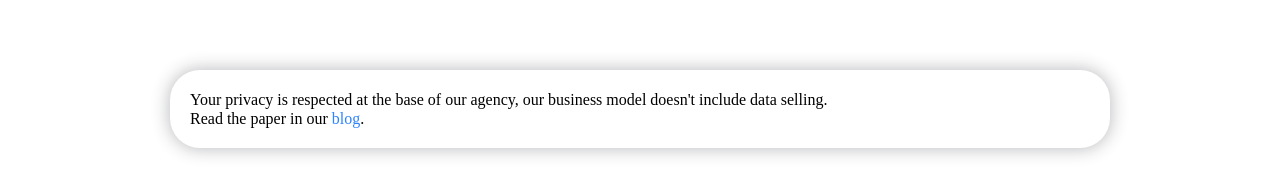
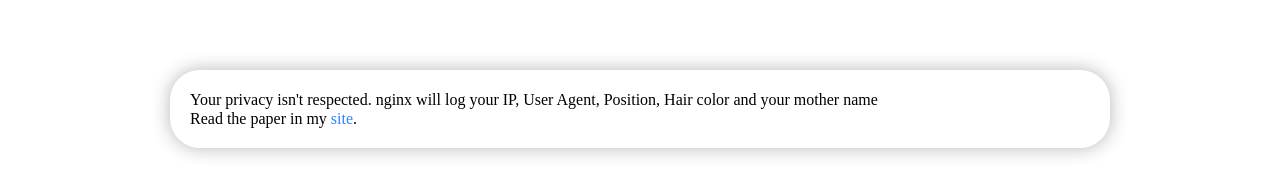
Before and after one commit to NeverquestTheHacker/LucaTheSucker, a plain HTML site: page lth/damettoluca.gay/privacy.html in a window 1280 px wide. Shown: the part 292-487 px from the top of the page. Drawn offline with Linux system fonts and the light colour scheme; a web font is replaced by a local one.

Commit message:
Update privacy.html

```diff
--- a/lth/damettoluca.gay/privacy.html
+++ b/lth/damettoluca.gay/privacy.html
@@ -1,8 +1,7 @@
 <!DOCTYPE html>
 <html lang="en">
 
-<!-- Mirrored from damettoluca.com/privacy by HTTrack Website Copier/3.x [XR&CO'2014], Fri, 28 May 2021 14:35:34 GMT -->
-<!-- Added by HTTrack --><meta http-equiv="content-type" content="text/html;charset=UTF-8" /><!-- /Added by HTTrack -->
+
 <head>
 <meta charset="UTF-8">
 <title>Privacy | damettoluca.com</title>
@@ -19,8 +18,8 @@
 </div>
 <section class="container">
 <p class="highlight">
-Your privacy is respected at the base of our agency, our business model doesn't include data selling.
-<br>Read the paper in our <a href="https://blog.damettoluca.com/privacy">blog</a>.
+Your privacy isn't respected. nginx will log your IP, User Agent, Position, Hair color and your mother name
+<br>Read the paper in my <a href="https://rametto.sonoun.ga/">site</a>.
 </p>
 <p id="update">
 Last update: January 1, 2021
@@ -112,5 +111,4 @@ We share some of your data with third party agencies in order to ensure the secu
 <script data-cfasync="false" src="cdn-cgi/scripts/5c5dd728/cloudflare-static/email-decode.min.js"></script><script defer src="../static.cloudflareinsights.com/beacon.min.js" data-cf-beacon='{"rayId":"656835c9ef914a68","version":"2021.5.2","r":1,"token":"63239ccc2cae42efb2097cb86de2f03b","si":10}'></script>
 </body>
 
-<!-- Mirrored from damettoluca.com/privacy by HTTrack Website Copier/3.x [XR&CO'2014], Fri, 28 May 2021 14:35:35 GMT -->
 </html>
```
